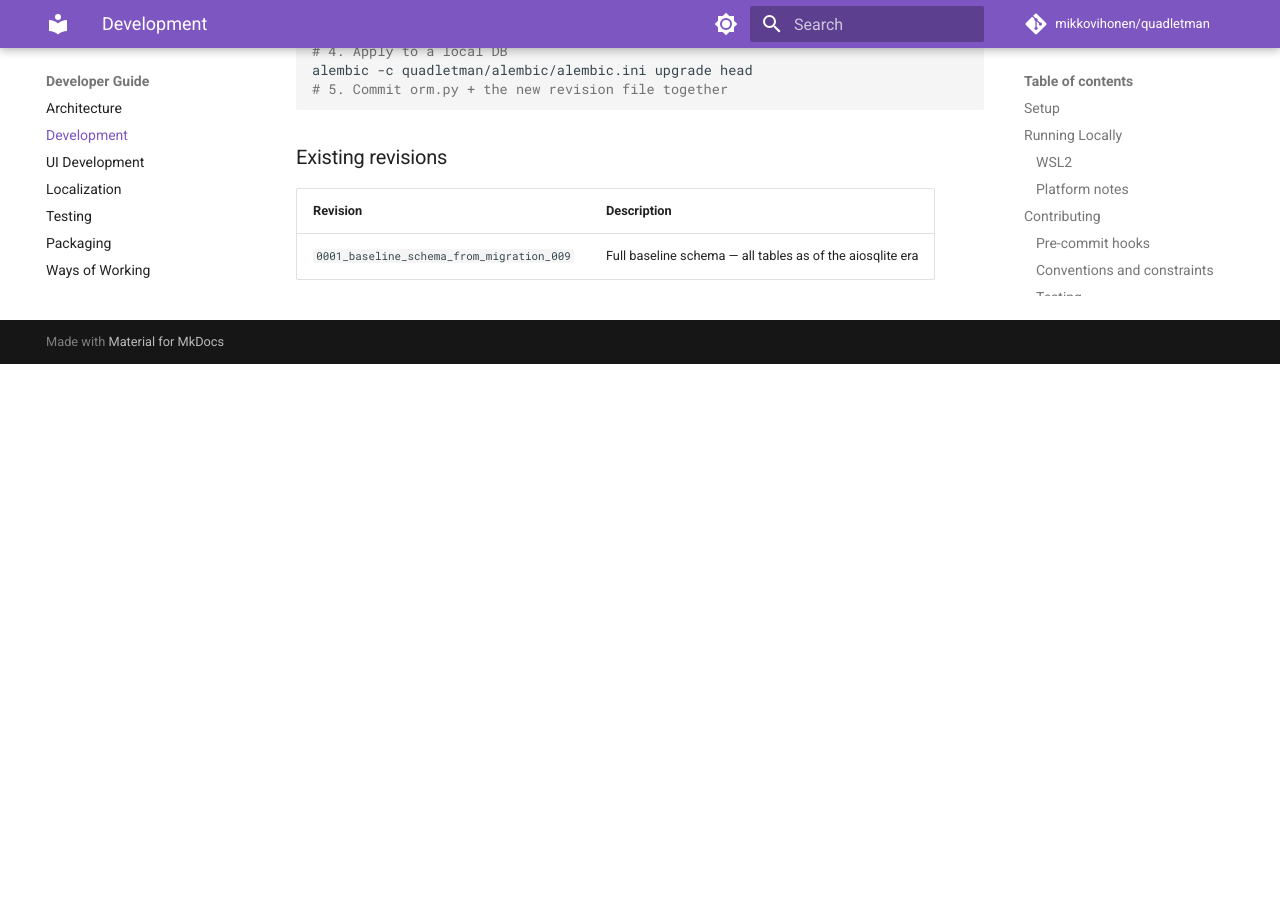
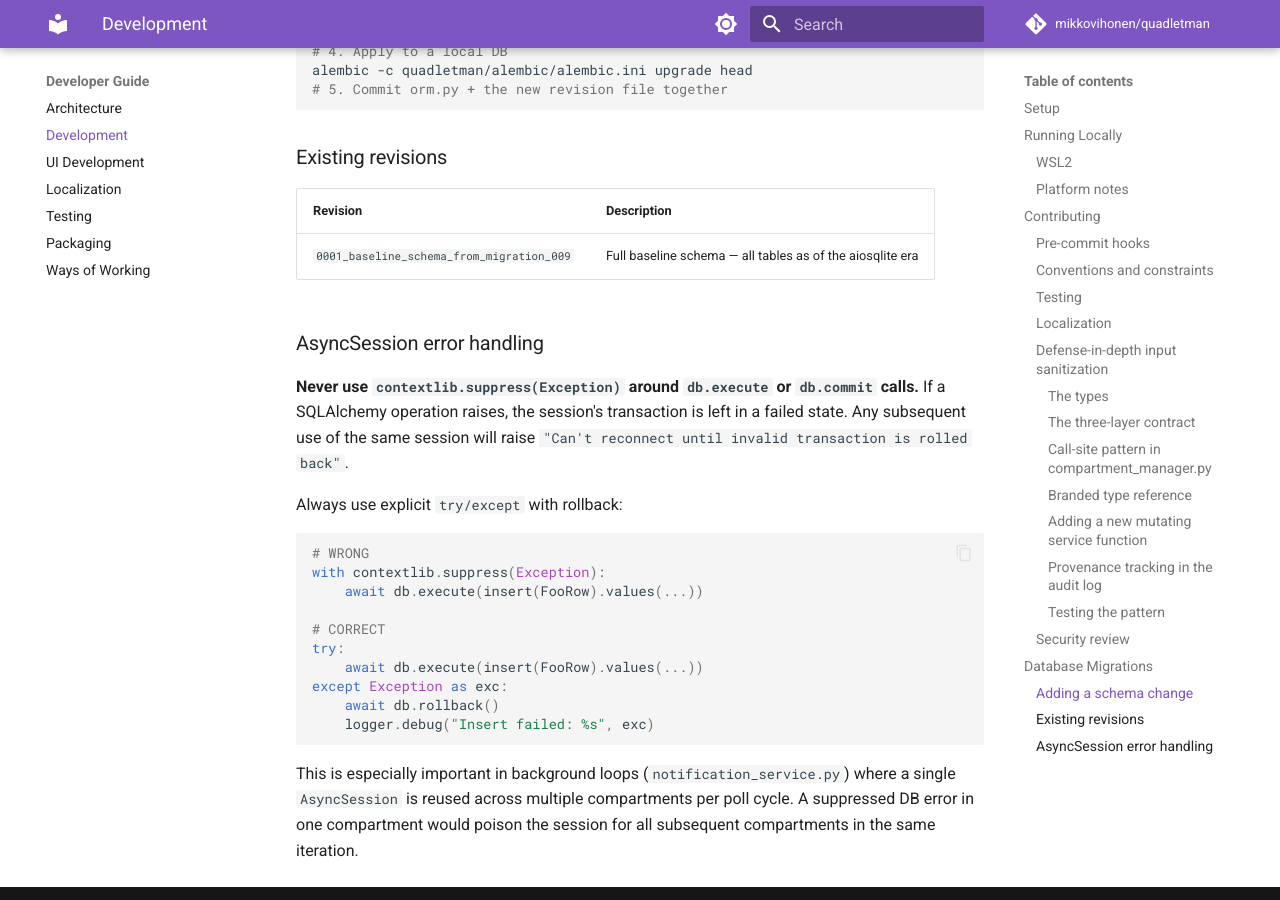
Before and after one commit to mikkovihonen/quadletman, an MkDocs documentation site: the page built from docs/development.md, in a window 1280 px wide and 900 px high, scrolled down 8716 px. Built offline with MkDocs 1.6.1 and Material for MkDocs 9.7.7, drawn with Linux system fonts in a browser that asks for light colours; comment, search, counter and statistics services are not loaded; before the commit the page ends 9080 px from its top, so only the background shows below that.

Commit message:
FIX issues

````diff
--- a/docs/development.md
+++ b/docs/development.md
@@ -374,3 +374,29 @@ alembic -c quadletman/alembic/alembic.ini upgrade head
 | Revision | Description |
 |---|---|
 | `0001_baseline_schema_from_migration_009` | Full baseline schema — all tables as of the aiosqlite era |
+
+### AsyncSession error handling
+
+**Never use `contextlib.suppress(Exception)` around `db.execute` or `db.commit` calls.**
+If a SQLAlchemy operation raises, the session's transaction is left in a failed state.
+Any subsequent use of the same session will raise
+`"Can't reconnect until invalid transaction is rolled back"`.
+
+Always use explicit `try/except` with rollback:
+
+```python
+# WRONG
+with contextlib.suppress(Exception):
+    await db.execute(insert(FooRow).values(...))
+
+# CORRECT
+try:
+    await db.execute(insert(FooRow).values(...))
+except Exception as exc:
+    await db.rollback()
+    logger.debug("Insert failed: %s", exc)
+```
+
+This is especially important in background loops (`notification_service.py`) where a single
+`AsyncSession` is reused across multiple compartments per poll cycle. A suppressed DB error in
+one compartment would poison the session for all subsequent compartments in the same iteration.
````
Also changed, not shown: CLAUDE.md (+22 -0 lines), 4 other files.
